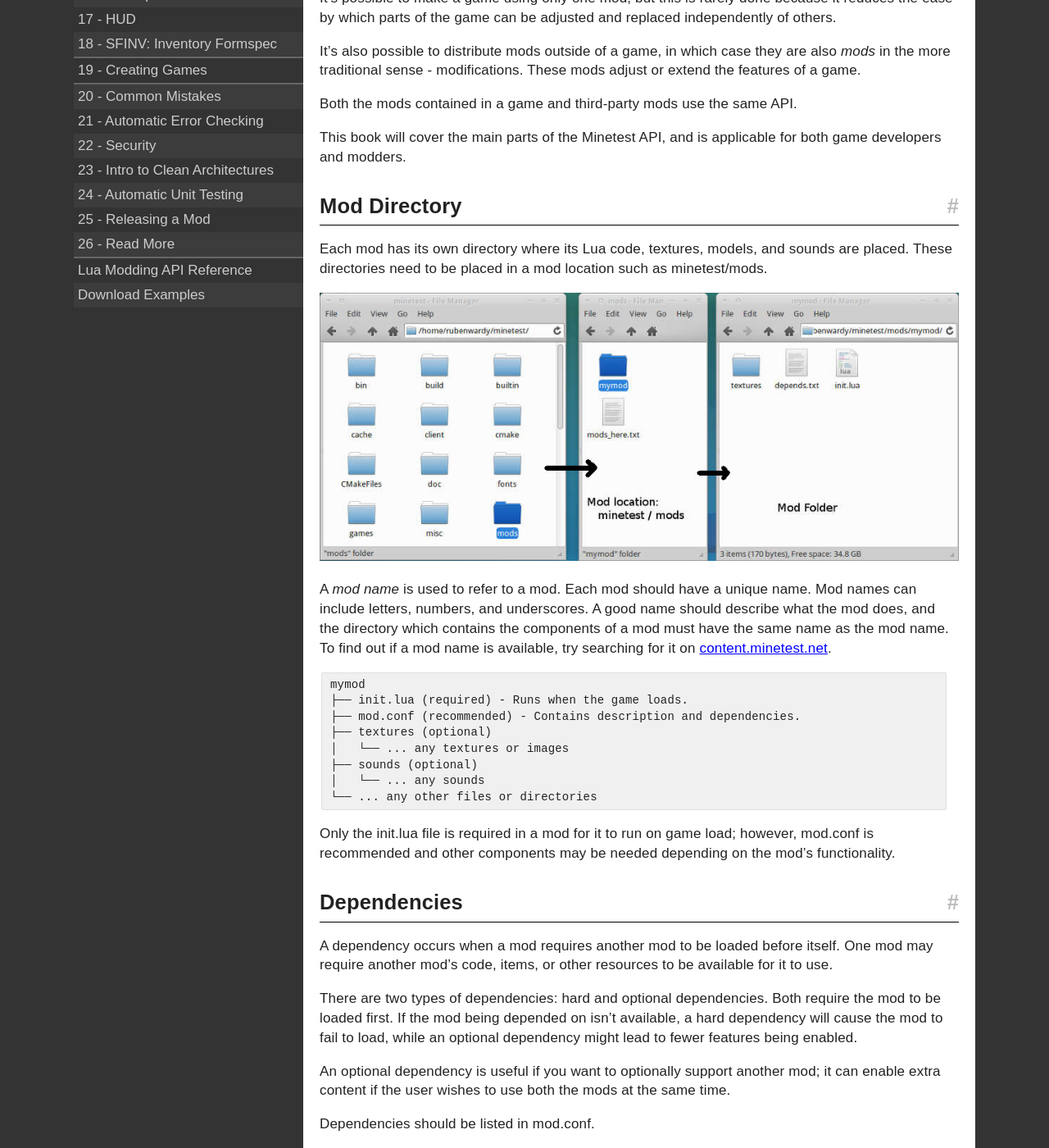
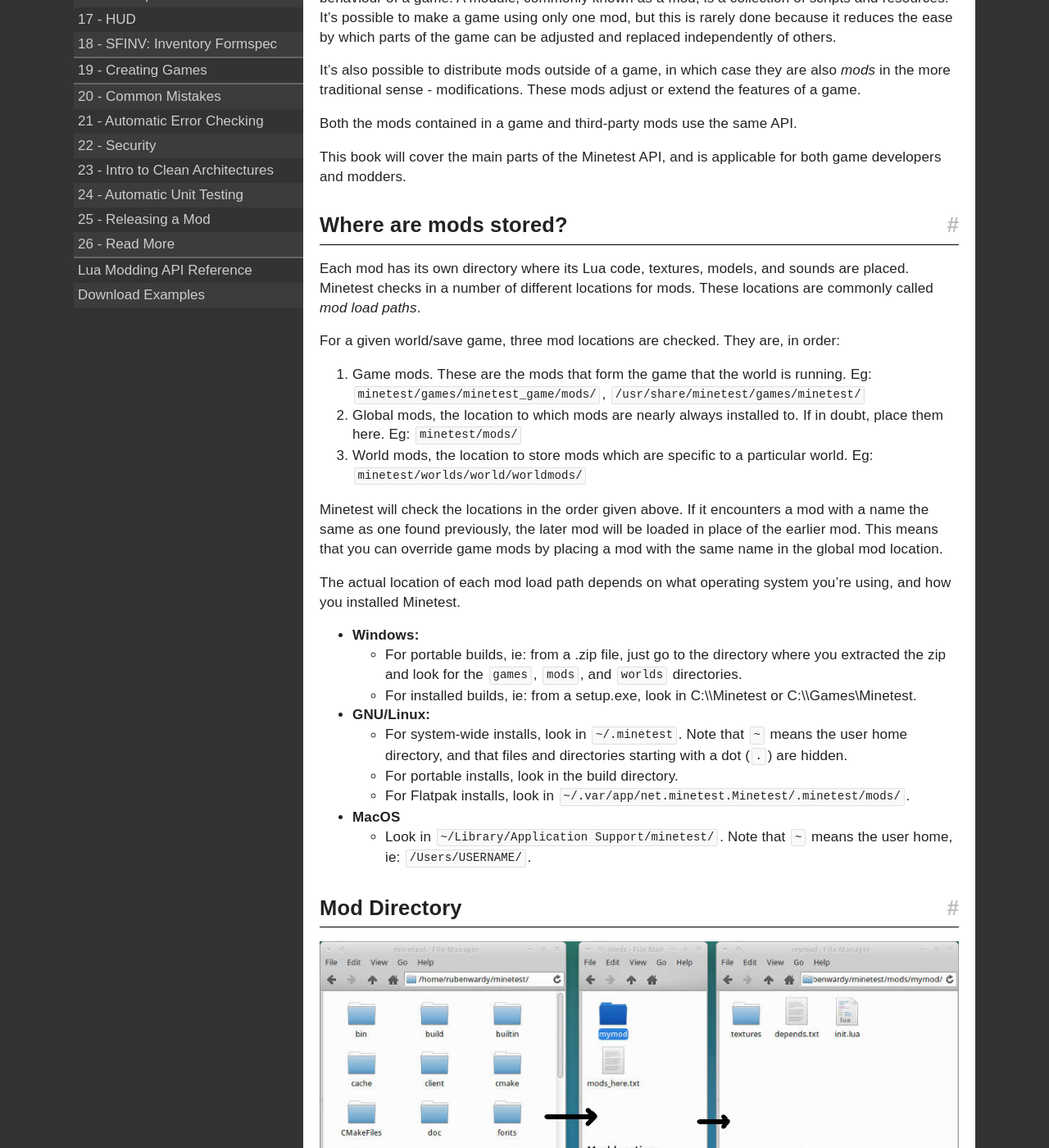
Before and after one commit to rubenwardy/minetest_modding_book, a Jekyll site: the page built from _en/basics/getting_started.md, in a window 1280 px wide and 1400 px high, scrolled down 509 px. Shown: the whole window at 82% size. Built offline with Jekyll 4.4.1, drawn with Linux system fonts in a browser that asks for light colours; nearby versions of some CDN libraries; some of the changed text lies outside the part shown.

Commit message:
Getting Started: Add where are mods stored?

```diff
--- a/_en/basics/getting_started.md
+++ b/_en/basics/getting_started.md
@@ -15,6 +15,7 @@
 creating mods.
 
 * [What are Games and Mods?](#what-are-games-and-mods)
+* [Where are mods stored?](#where-are-mods-stored)
 * [Mod Directory](#mod-directory)
 * [Dependencies](#dependencies)
 * [Mod Packs](#mod-packs)
@@ -42,11 +43,53 @@
 This book will cover the main parts of the Minetest API,
 and is applicable for both game developers and modders.
 
-## Mod Directory
+
+## Where are mods stored?
+
+<a name="mod-locations"></a>
 
 Each mod has its own directory where its Lua code, textures, models, and
-sounds are placed. These directories need to be placed in a mod location such as
-minetest/mods.
+sounds are placed. Minetest checks in a number of different locations for
+mods. These locations are commonly called *mod load paths*.
+
+For a given world/save game, three mod locations are checked.
+They are, in order:
+
+1. Game mods. These are the mods that form the game that the world is running.
+   Eg: `minetest/games/minetest_game/mods/`, `/usr/share/minetest/games/minetest/`
+2. Global mods, the location to which mods are nearly always installed to.
+   If in doubt, place them here.
+   Eg: `minetest/mods/`
+3. World mods, the location to store mods which are specific to a
+   particular world.
+   Eg: `minetest/worlds/world/worldmods/`
+
+Minetest will check the locations in the order given above. If it encounters a mod
+with a name the same as one found previously, the later mod will be loaded in place
+of the earlier mod.
+This means that you can override game mods by placing a mod with the same name
+in the global mod location.
+
+The actual location of each mod load path depends on what operating system you're
+using, and how you installed Minetest.
+
+* **Windows:**
+    * For portable builds, ie: from a .zip file, just go to the directory where
+      you extracted the zip and look for the `games`, `mods`, and `worlds`
+      directories.
+    * For installed builds, ie: from a setup.exe,
+      look in C:\\\\Minetest or C:\\\\Games\\Minetest.
+* **GNU/Linux:**
+    * For system-wide installs, look in `~/.minetest`.
+      Note that `~` means the user home directory, and that files and directories
+      starting with a dot (`.`) are hidden.
+    * For portable installs, look in the build directory.
+    * For Flatpak installs, look in `~/.var/app/net.minetest.Minetest/.minetest/mods/`.
+* **MacOS**
+    * Look in `~/Library/Application Support/minetest/`.
+      Note that `~` means the user home, ie: `/Users/USERNAME/`.
+
+## Mod Directory
 
 ![Find the mod's directory]({{ page.root }}/static/folder_modfolder.jpg)
 
@@ -69,6 +112,7 @@
 Only the init.lua file is required in a mod for it to run on game load;
 however, mod.conf is recommended and other components may be needed
 depending on the mod's functionality.
+
 
 ## Dependencies
 
```
